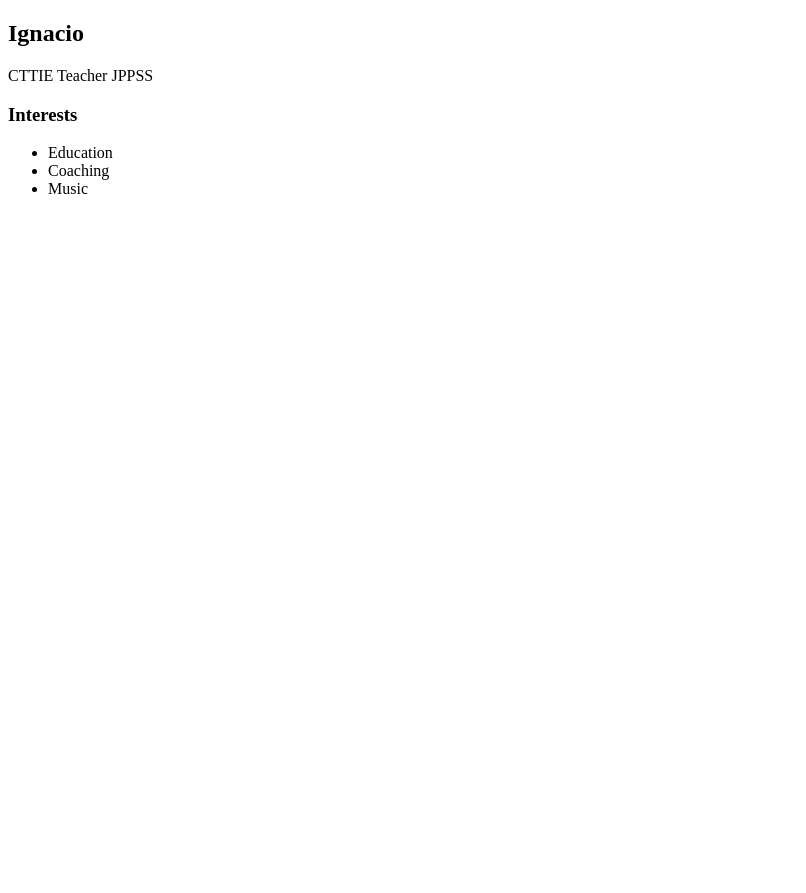
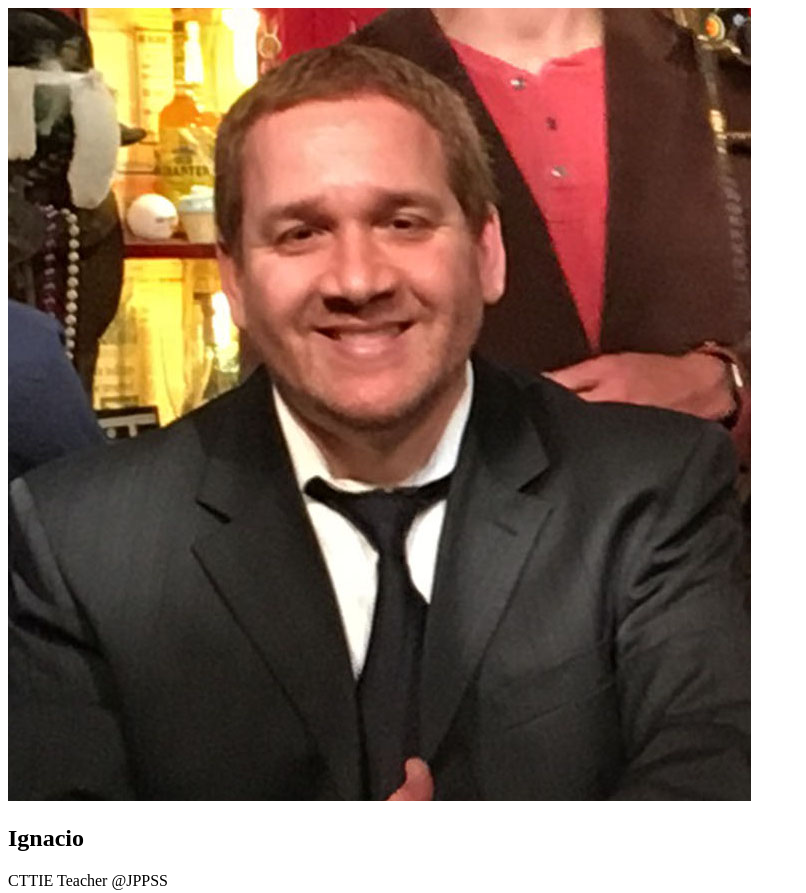
Before and after one commit to IgCha2003/IgCha2003.github.io, a plain HTML site: page index.html in a window 1280 px wide. Shown: the top 893 px of the page, without its empty margins (0-806 px from the left). Before the commit the page ends 800 px from the top, so only its background shows below. Drawn offline with Linux system fonts and the light colour scheme.

Commit message:
add index.html and css files

```diff
--- a/index.html
+++ b/index.html
@@ -1,5 +1,6 @@
 <!DOCTYPE HTML>
 <html>
+
 <head>
     <title>Ignacio's Web</title>
 </head>
@@ -13,13 +14,13 @@
     <main>
         <!-- Sidebar section -->
         <div>
-
+            <img src="TwistStage_2019.jpg">
         </div>
 
         <!--Content sectionm-->
         <div>
             <h2> Ignacio</h2>
-   <p> CTTIE Teacher JPPSS</p>
+            <p> CTTIE Teacher @JPPSS</p>
             <!--Interest section-->
             <div>
                 <h3> Interests</h3>
@@ -32,6 +33,7 @@
 
         </div>
     </main>
-        <div>  </div>
+    <div> </div>
 </body>
+
 </html>
```
Also changed, not shown: TwistStage_2019.jpg (added). Lines whose indentation alone changed are shown as unchanged.
